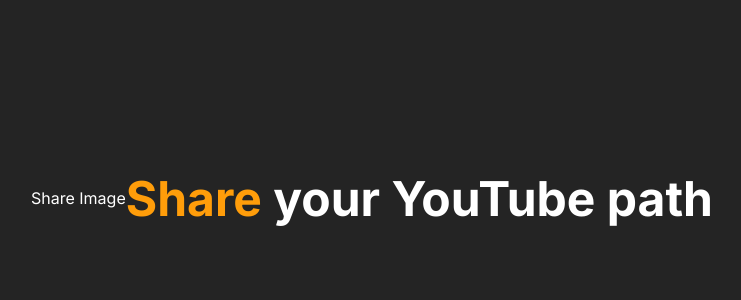
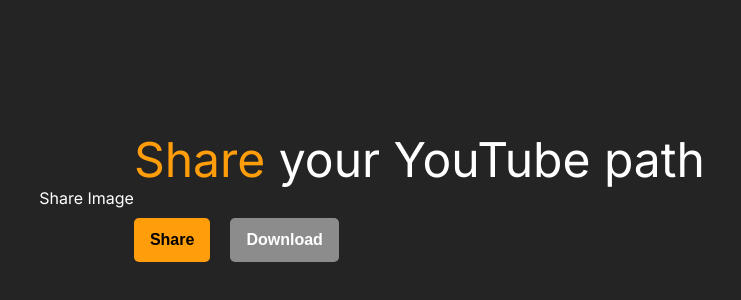
Before and after one commit to leosch1/youtube-path, a Next.js app: page / in a window 1280 px wide. Shown: the part 9002-9302 px from the top of the page, without its empty margins (451-1192 px from the left). Built offline with nearby package versions, Linux system fonts and the light colour scheme.

Commit message:
add buttons

```diff
--- a/components/Share.module.css
+++ b/components/Share.module.css
@@ -5,12 +5,39 @@
   align-items: center;
 }
 
-.container h2 {
+.container .right h2 {
   font-size: 3em;
+  font-weight: 400;
   text-wrap: balance;
+  margin-bottom: 0.5em;
 }
 
-.container h2 em {
+.container .right h2 em {
   font-style: normal;
   color: var(--primary-action-color);
 }
+
+.container .right .buttons {
+  display: flex;
+  gap: 20px;
+}
+
+.button {
+  padding: 13px 16px;
+  margin: 5px 0;
+  border: none;
+  border-radius: 5px;
+  cursor: pointer;
+  font-size: 1rem;
+  font-weight: 600;
+}
+
+.shareButton {
+  background-color: var(--primary-action-color);
+  color: var(--on-primary-action-color);
+}
+
+.downloadButton {
+  background-color: var(--secondary-action-color);
+  color: var(--on-secondary-action-color);
+}
--- a/components/Share.tsx
+++ b/components/Share.tsx
@@ -6,8 +6,12 @@ const Share: React.FC = () => {
   return (
     <div className={styles.container}>
       <p>Share Image</p>
-      <div>
+      <div className={styles.right}>
         <h2><em>Share</em> your YouTube path</h2>
+        <div className={styles.buttons}>
+          <button className={`${styles.button} ${styles.shareButton}`}>Share</button>
+          <button className={`${styles.button} ${styles.downloadButton}`}>Download</button>
+        </div>
       </div>
     </div>
   );
```
